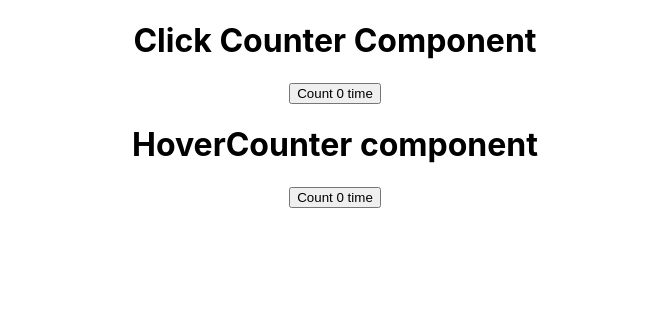
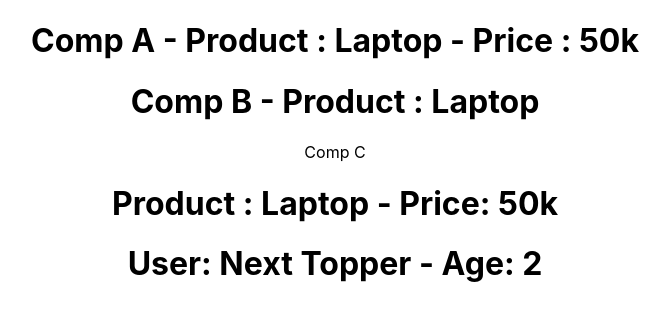
Before and after one commit to Nazmul1582/core-react-with-project, a React (Create React App) app: page / in a window 1280 px wide. Shown: the top 320 px of the page, without its empty margins (305-975 px from the left). Built offline with nearby package versions, Linux system fonts and the light colour scheme.

Commit message:
Context API uploaded

```diff
--- a/src/App.js
+++ b/src/App.js
@@ -1,8 +1,9 @@
 import './App.css';
-import ClickCounter from './component/class13/RenderProps/ClickCounter';
-import CountingComp from './component/class13/RenderProps/CountingComp';
-import HoverCounter from './component/class13/RenderProps/HoverCounter';
-import ProductComp from './component/class13/RenderProps/ProductComp';
+import ParentComp from './component/class14/contextAPI/ParentComp';
+// import ClickCounter from './component/class13/RenderProps/ClickCounter';
+// import CountingComp from './component/class13/RenderProps/CountingComp';
+// import HoverCounter from './component/class13/RenderProps/HoverCounter';
+// import ProductComp from './component/class13/RenderProps/ProductComp';
 // import OnClick from './component/class12/HOC/OnClick';
 // import OnMouseOver from './component/class12/HOC/OnMouseOver';
 // import ParentComponent from './component/class11/ErrorHandling/ParentComponent';
@@ -79,8 +80,10 @@ function App() {
       <OnMouseOver color="red" /> */}
 
       {/* <ProductComp name={(isAvailable) => isAvailable ?'Laptop':'not available'} /> */}
-      <CountingComp render={(count,handler) => <ClickCounter count={count} handler={handler} />} />
-      <CountingComp render={(count, handler) => <HoverCounter count={count} handler={handler} />} />
+      {/* <CountingComp render={(count,handler) => <ClickCounter count={count} handler={handler} />} />
+      <CountingComp render={(count, handler) => <HoverCounter count={count} handler={handler} />} /> */}
+
+      <ParentComp />
 
     </div>
   );
--- /dev/null
+++ b/src/component/class14/contextAPI/CompA.js
@@ -0,0 +1,16 @@
+import React, { Component } from 'react'
+import CompB from './CompB';
+import ProductContext from './Context/ProductContext';
+class CompA extends Component{
+    static contextType = ProductContext;
+    render(){
+        const {product, price} = this.context;
+        return (
+            <div>
+                <h1> Comp A - Product : {product} - Price : {price} </h1>
+                <CompB />
+            </div>
+        )
+    }
+}
+export default CompA;
--- /dev/null
+++ b/src/component/class14/contextAPI/CompB.js
@@ -0,0 +1,17 @@
+import React, { Component } from 'react'
+import ProductContext from './Context/ProductContext'
+import CompC from './CompC';
+class CompB extends Component{
+
+    render(){
+        return (
+            <div>
+                <h1>Comp B - Product : {this.context.product} </h1>
+                <CompC  />
+            </div>
+        )
+    }
+}
+
+CompB.contextType = ProductContext;
+export default CompB;
--- /dev/null
+++ b/src/component/class14/contextAPI/CompC.js
@@ -0,0 +1,32 @@
+import React, { Component } from 'react'
+import { ProductConsumer } from './Context/ProductContext';
+import { UserConsumer } from './Context/UserContext'
+class CompC extends Component{
+
+    render(){
+        return (
+            <ProductConsumer>
+                {
+                    ({product, price}) => {
+                        return (
+                            <div>
+                                Comp C
+                                <h1>Product : {product} - Price: {price}</h1>
+                                <UserConsumer>
+                                    {
+                                        ({name, age}) => {
+                                            return <div>
+                                                <h1>User: {name} - Age: {age}</h1>
+                                            </div>
+                                        }
+                                    }
+                                </UserConsumer>
+                            </div>
+                        )
+                    }
+                }
+            </ProductConsumer>
+        )
+    }
+}
+export default CompC;
--- /dev/null
+++ b/src/component/class14/contextAPI/Context/ProductContext.js
@@ -0,0 +1,12 @@
+// Context
+// 1. create the Context
+// 2. provide a context value
+// 3. consume the context value
+import React from 'react';
+
+const ProductContext = React.createContext();
+const ProductProvider = ProductContext.Provider;
+const ProductConsumer = ProductContext.Consumer;
+
+export { ProductProvider, ProductConsumer };
+export default ProductContext;
--- /dev/null
+++ b/src/component/class14/contextAPI/Context/UserContext.js
@@ -0,0 +1,9 @@
+import React from 'react';
+
+const UserContext = React.createContext();
+
+const UserProvider = UserContext.Provider;
+const UserConsumer = UserContext.Consumer;
+
+export { UserProvider, UserConsumer }
+export default UserContext;
--- /dev/null
+++ b/src/component/class14/contextAPI/ParentComp.js
@@ -0,0 +1,27 @@
+import React, { Component } from 'react'
+import CompA from './CompA';
+import { ProductProvider } from './Context/ProductContext';
+import { UserProvider } from './Context/UserContext';
+class ParentComp extends Component{
+    constructor(){
+        super();
+        this.state = {
+            product : "Laptop",
+            price: '50k',
+            name: 'Next Topper',
+            age: 2
+        }
+    }
+    render(){
+        return (
+            <div>
+                <ProductProvider value={{product: this.state.product, price: this.state.price}}>
+                    <UserProvider value={{name: this.state.name, age: this.state.age}}>
+                        <CompA />
+                    </UserProvider>
+                </ProductProvider>
+            </div>
+        )
+    }
+}
+export default ParentComp;
```
